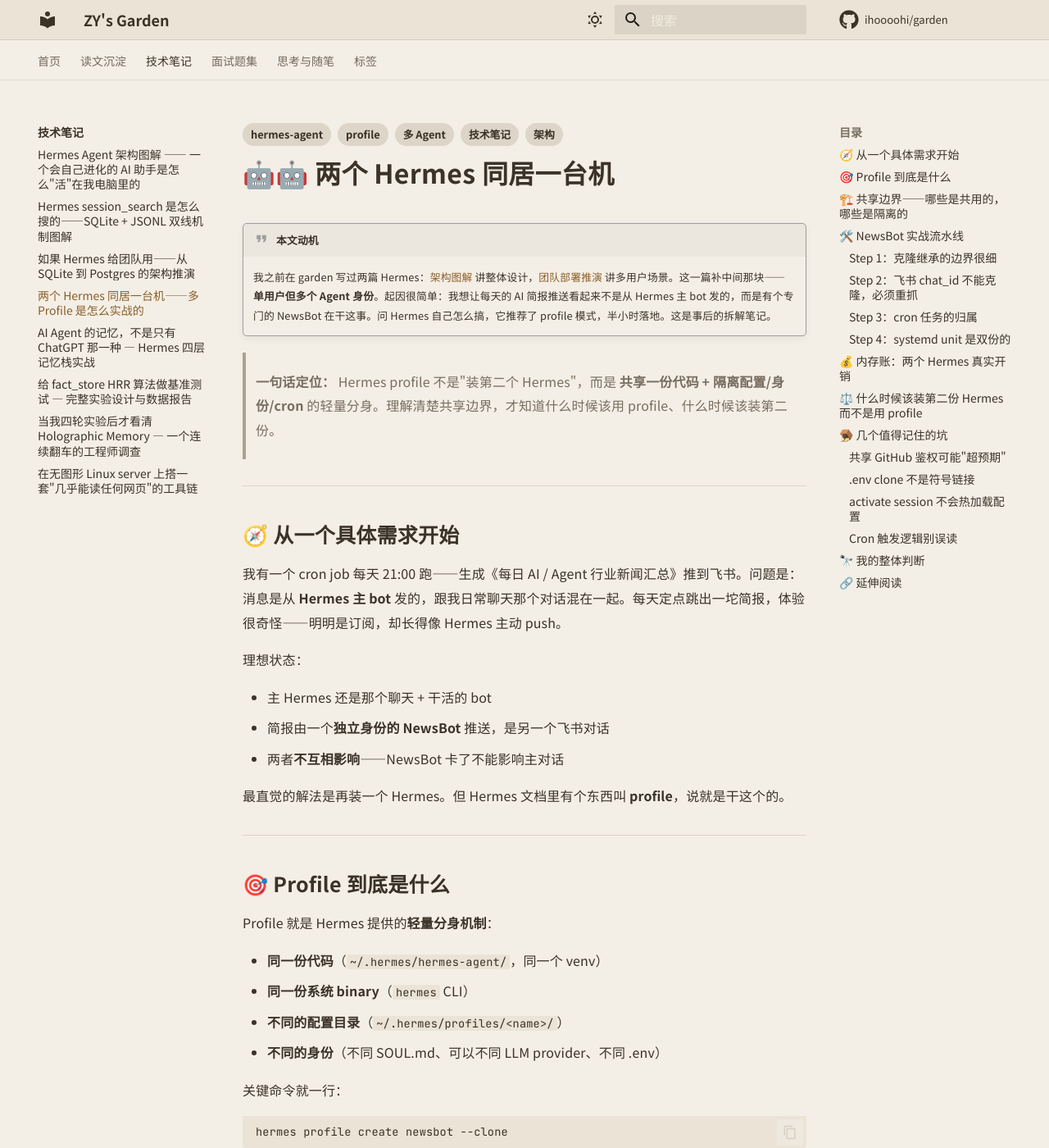
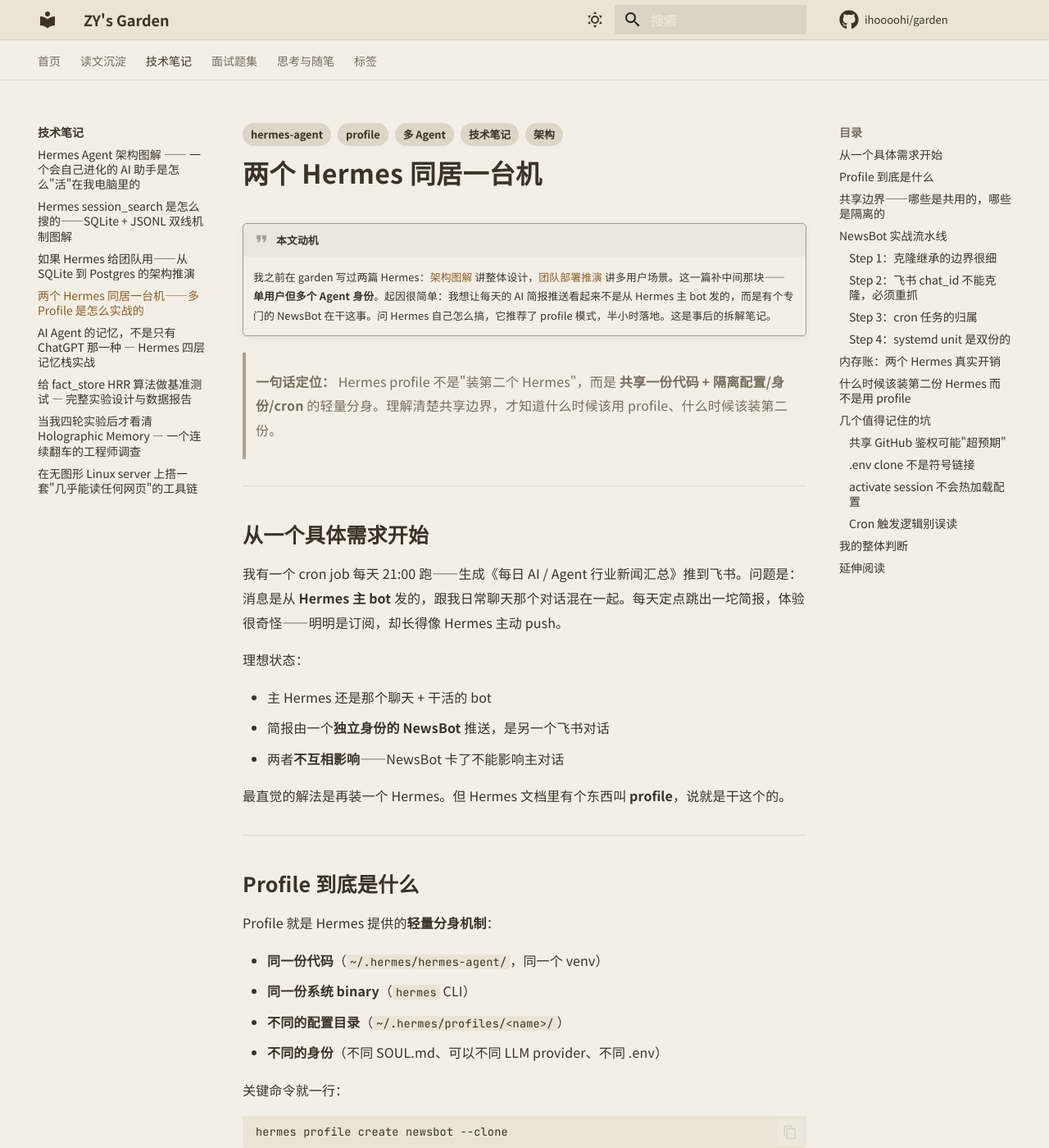
Before and after one commit to ihoooohi/garden, an MkDocs documentation site: the page built from docs/tech/hermes-multi-profile.md, in a window 1280 px wide and 1400 px high. Shown: the whole window at 82% size. Built offline with MkDocs 1.6.1 and Material for MkDocs 9.7.7, drawn with Linux system fonts in a browser that asks for light colours; comment, search, counter and statistics services are not loaded; some of the changed text lies outside the part shown.

```diff
--- a/docs/tech/hermes-multi-profile.md
+++ b/docs/tech/hermes-multi-profile.md
@@ -10,7 +10,7 @@ tags:
   - 技术笔记
 ---
 
-# 🤖🤖 两个 Hermes 同居一台机
+# 两个 Hermes 同居一台机
 
 !!! quote "本文动机"
     我之前在 garden 写过两篇 Hermes：[架构图解](hermes-architecture.md) 讲整体设计，[团队部署推演](hermes-team-deployment.md) 讲多用户场景。这一篇补中间那块——**单用户但多个 Agent 身份**。起因很简单：我想让每天的 AI 简报推送看起来不是从 Hermes 主 bot 发的，而是有个专门的 NewsBot 在干这事。问 Hermes 自己怎么搞，它推荐了 profile 模式，半小时落地。这是事后的拆解笔记。
@@ -19,7 +19,7 @@ tags:
 
 ---
 
-## 🧭 从一个具体需求开始
+## 从一个具体需求开始
 
 我有一个 cron job 每天 21:00 跑——生成《每日 AI / Agent 行业新闻汇总》推到飞书。问题是：消息是从 **Hermes 主 bot** 发的，跟我日常聊天那个对话混在一起。每天定点跳出一坨简报，体验很奇怪——明明是订阅，却长得像 Hermes 主动 push。
 
@@ -33,7 +33,7 @@ tags:
 
 ---
 
-## 🎯 Profile 到底是什么
+## Profile 到底是什么
 
 Profile 就是 Hermes 提供的**轻量分身机制**：
 
@@ -58,7 +58,7 @@ hermes profile create newsbot --clone
 
 ---
 
-## 🏗️ 共享边界——哪些是共用的，哪些是隔离的
+## 共享边界——哪些是共用的，哪些是隔离的
 
 这是 profile 和"装第二份 Hermes"的核心区别。先看一张图：
 
@@ -128,7 +128,7 @@ flowchart TB
 
 ---
 
-## 🛠️ NewsBot 实战流水线
+## NewsBot 实战流水线
 
 下面是从「我有一对新飞书 app credentials」到「NewsBot 推送上线」的完整 6 步：
 
@@ -263,7 +263,7 @@ Gateways:
 
 ---
 
-## 💰 内存账：两个 Hermes 真实开销
+## 内存账：两个 Hermes 真实开销
 
 这是**最容易被忽略但最重要**的一个数字。Hermes 单 profile 启动时就要拉一个 lark-mcp（Node.js MCP server，用于飞书 OpenAPI），加上 Python 主进程本身：
 
@@ -285,7 +285,7 @@ Gateways:
 
 ---
 
-## ⚖️ 什么时候该装第二份 Hermes 而不是用 profile
+## 什么时候该装第二份 Hermes 而不是用 profile
 
 Profile 不是万能的。下面是**应该走"装第二份独立 Hermes"路线**的场景：
 
@@ -311,7 +311,7 @@ Profile 不是万能的。下面是**应该走"装第二份独立 Hermes"路线*
 
 ---
 
-## 🪤 几个值得记住的坑
+## 几个值得记住的坑
 
 ### 共享 GitHub 鉴权可能"超预期"
 
@@ -333,7 +333,7 @@ Profile 不是万能的。下面是**应该走"装第二份独立 Hermes"路线*
 
 ---
 
-## 🔭 我的整体判断
+## 我的整体判断
 
 Profile 这套设计在我看来是**"团队版 Hermes" 的第一步**。看 [团队部署推演](hermes-team-deployment.md) 那篇分析，要把 Hermes 真正搬给团队还要换 SQLite → Postgres、加身份系统、加任务调度器。但 profile 已经实现了**"一台机器多身份"**这个最基础的多租户原语——
 
@@ -347,7 +347,7 @@ Profile 这套设计在我看来是**"团队版 Hermes" 的第一步**。看 [
 
 ---
 
-## 🔗 延伸阅读
+## 延伸阅读
 
 - [Hermes 架构图解 —— 一个会自己进化的 AI 助手](hermes-architecture.md) —— 整体架构（SOUL / 三层记忆 / Skills / Curator / GEPA / Profiles）
 - [如果 Hermes 给团队用——从 SQLite 到 Postgres 的架构推演](hermes-team-deployment.md) —— 单机 → 多用户的架构升级路径
```
